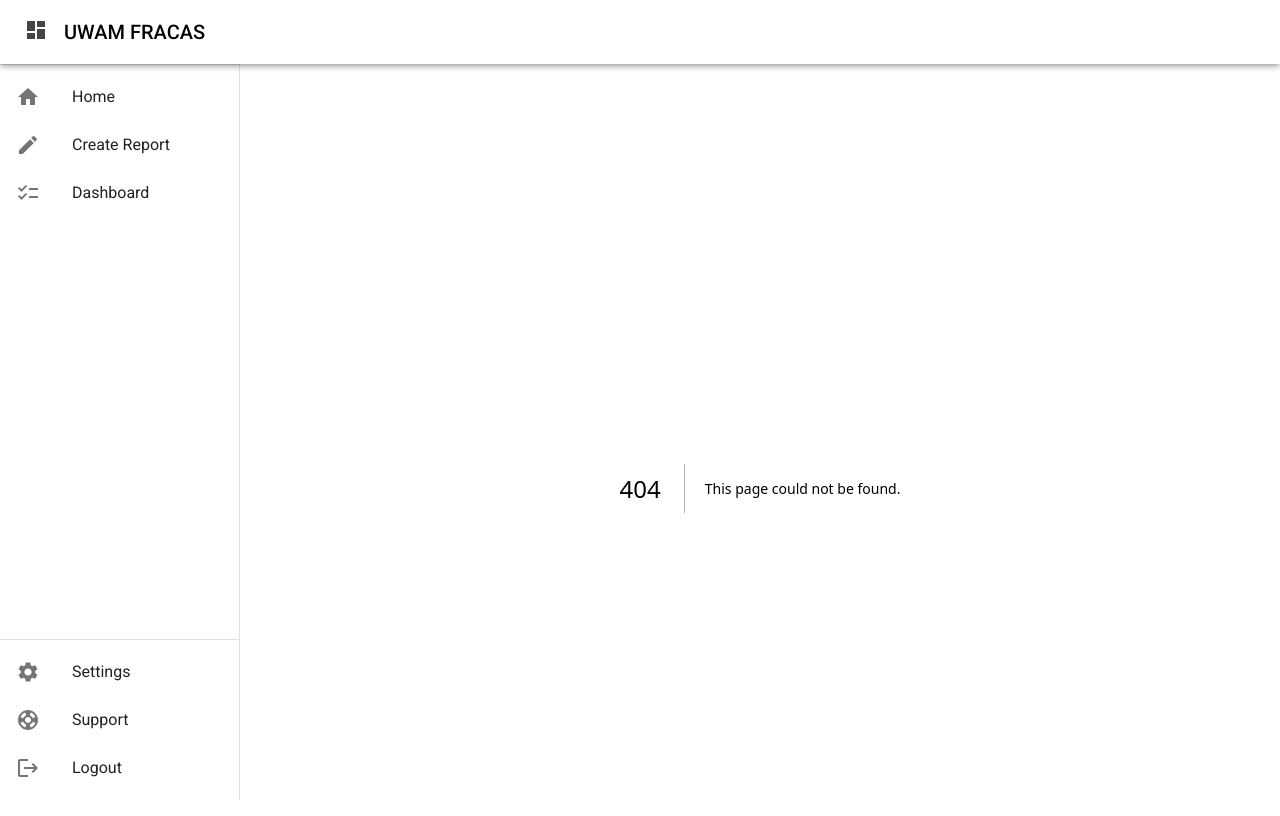
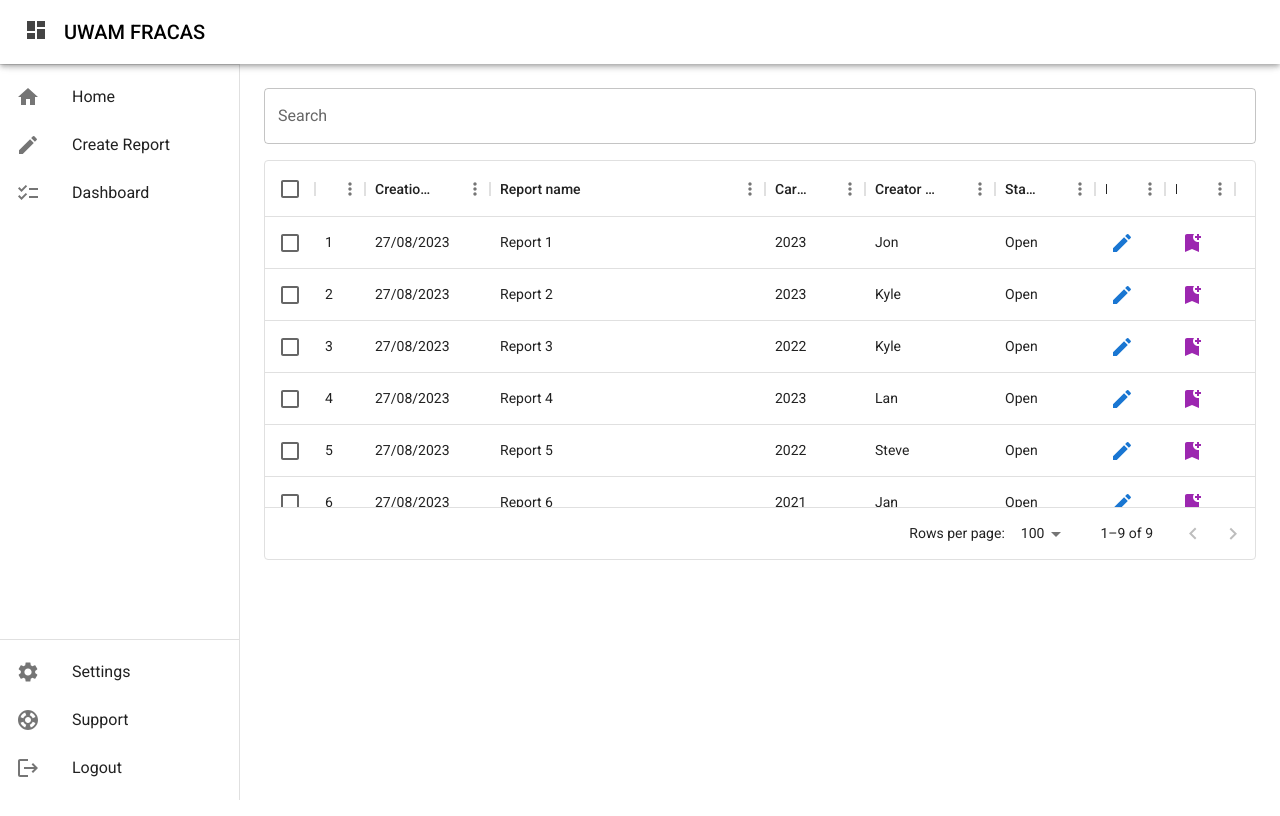
Before and after one commit to uwasystemhealth/FRACAS_team2, a Next.js app in the folder frontend/: page /viewReports in a window 1280 px wide. Before the commit this address had no page. Shown: the top 816 px of the page. Built offline with nearby package versions, Linux system fonts and the light colour scheme.

Commit message:
Create page.tsx
Changing layout and elements of view report page using material ui table

```diff
--- /dev/null
+++ b/frontend/src/app/viewReports/page.tsx
@@ -0,0 +1,91 @@
+'use client'
+import * as React from 'react';
+import { DataGrid, GridColDef, GridValueGetterParams } from '@mui/x-data-grid';
+import TextField from '@mui/material/TextField';
+import BookmarkAddIcon from '@mui/icons-material/BookmarkAdd';
+import EditIcon from '@mui/icons-material/Edit';
+import IconButton from "@mui/material/IconButton";
+
+const columns: GridColDef[] = [
+  { field: 'id', headerName: 'ID', width:30 },
+  { field: 'date', headerName: 'Creation Date', width: 125 },
+  { field: 'ReportName', headerName: 'Report name', width: 275 },
+  { field: 'carYear', headerName: 'Car year', width: 100,},
+  { field: 'creatorName', headerName: 'Creator name', width: 130 },
+  { field: 'status', headerName: 'Status', width: 100,},
+  {
+    field: 'edit',
+    headerName: 'Edit',
+    width: 70,
+    renderCell: (params: GridValueGetterParams) => (
+      <IconButton variant="contained" color="primary" size="small" onClick={() => handleEdit(params.row.id)}>
+        <EditIcon/>
+      </IconButton>
+    ),
+  },
+  {
+    field: 'bookmark',
+    headerName: 'Bookmark',
+    width: 70,
+    renderCell: (params: GridValueGetterParams) => (
+      <IconButton variant="contained" color="secondary" size="small" onClick={() => handleBookmark(params.row.id)}>
+        <BookmarkAddIcon/>
+      </IconButton>
+    ),
+  },
+
+];
+
+const rows = [
+  { id: 1, date: "27/08/2023", ReportName: 'Report 1', carYear: 2023, creatorName: 'Jon', status: 'Open'},
+  { id: 2, date: "27/08/2023", ReportName: 'Report 2', carYear: 2023, creatorName: 'Kyle', status: 'Open'},
+  { id: 3,date: "27/08/2023", ReportName: 'Report 3', carYear: 2022, creatorName: 'Kyle', status: 'Open'},
+  { id: 4,date: "27/08/2023", ReportName: 'Report 4', carYear: 2023, creatorName: 'Lan' , status: 'Open'},
+  { id: 5,date: "27/08/2023", ReportName: 'Report 5', carYear: 2022, creatorName: 'Steve', status: 'Open' },
+  { id: 6,date: "27/08/2023", ReportName: 'Report 6', carYear: 2021, creatorName: 'Jan', status: 'Open' },
+  { id: 7,date: "27/08/2023", ReportName: 'Report 7', carYear: 2023, creatorName: 'Red', status: 'Open' },
+  { id: 8,date: "27/08/2023", ReportName: 'Report 8', carYear: 2023, creatorName: 'James', status: 'Open' },
+  { id: 9,date: "27/08/2023", ReportName: 'Report 9', carYear: 2023, creatorName: 'Mary', status: 'Open' },
+];
+
+export default function DataTable() {
+    const [searchTerm, setSearchTerm] = React.useState('');
+
+    const handleSearchChange = (event: React.ChangeEvent<HTMLInputElement>) => {
+      setSearchTerm(event.target.value);
+    };
+
+    const handleEdit = (id: number) => {
+      console.log(`Edit report with ID: ${id}`);
+    };
+
+    const handleBookmark = (id: number) => {
+      console.log(`Bookmark report with ID: ${id}`);
+    };
+
+    const filteredRows = rows.filter((row) =>
+      Object.values(row).some((value) =>
+        value?.toString().toLowerCase().includes(searchTerm.toLowerCase())
+      )
+    );
+
+    return (
+      <div style={{ height: 400, width: '100%' }}>
+        <TextField
+          label="Search"
+          value={searchTerm}
+          onChange={handleSearchChange}
+          variant="outlined"
+          fullWidth
+          sx={{ marginBottom: 2 }}
+        />
+        <DataGrid
+          rows={filteredRows}
+          columns={columns}
+          pagination
+          pageSize={5}
+          checkboxSelection
+        />
+      </div>
+    );
+  }
```
